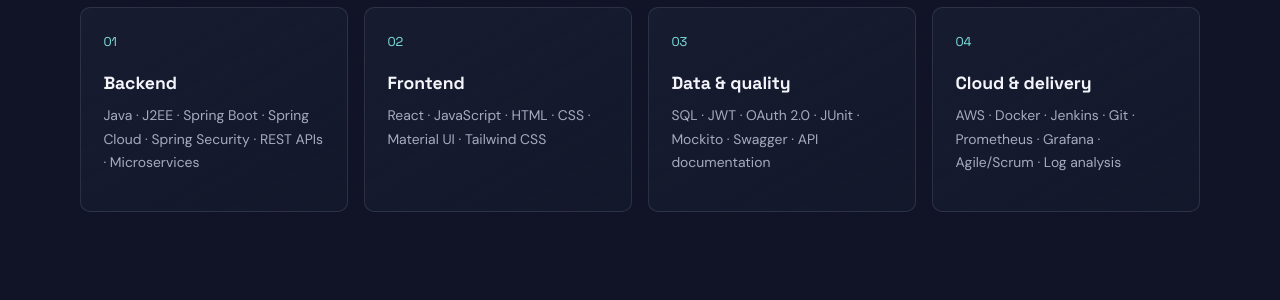
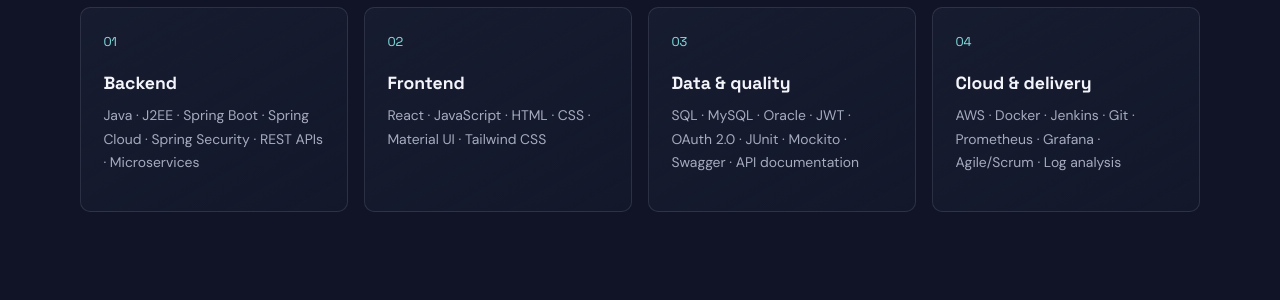
Before and after one commit to yuvaranianbu27/yuvaranianbu27, a Jekyll site: the page built from index.md, in a window 1280 px wide and 900 px high, scrolled down 1213 px. Shown: the part 154-454 px from the top of the window. Built offline with Jekyll 4.4.1, drawn with Linux system fonts in a browser that asks for light colours.

```diff
--- a/index.md
+++ b/index.md
@@ -61,7 +61,7 @@ description: Full-stack Java developer with five years of experience in backend
     <article class="skill-card">
       <span class="card-number">03</span>
       <h3>Data &amp; quality</h3>
-      <p>SQL · JWT · OAuth 2.0 · JUnit · Mockito · Swagger · API documentation</p>
+      <p>SQL · MySQL · Oracle · JWT · OAuth 2.0 · JUnit · Mockito · Swagger · API documentation</p>
     </article>
     <article class="skill-card">
       <span class="card-number">04</span>
```
Also changed, not shown: README.md.
